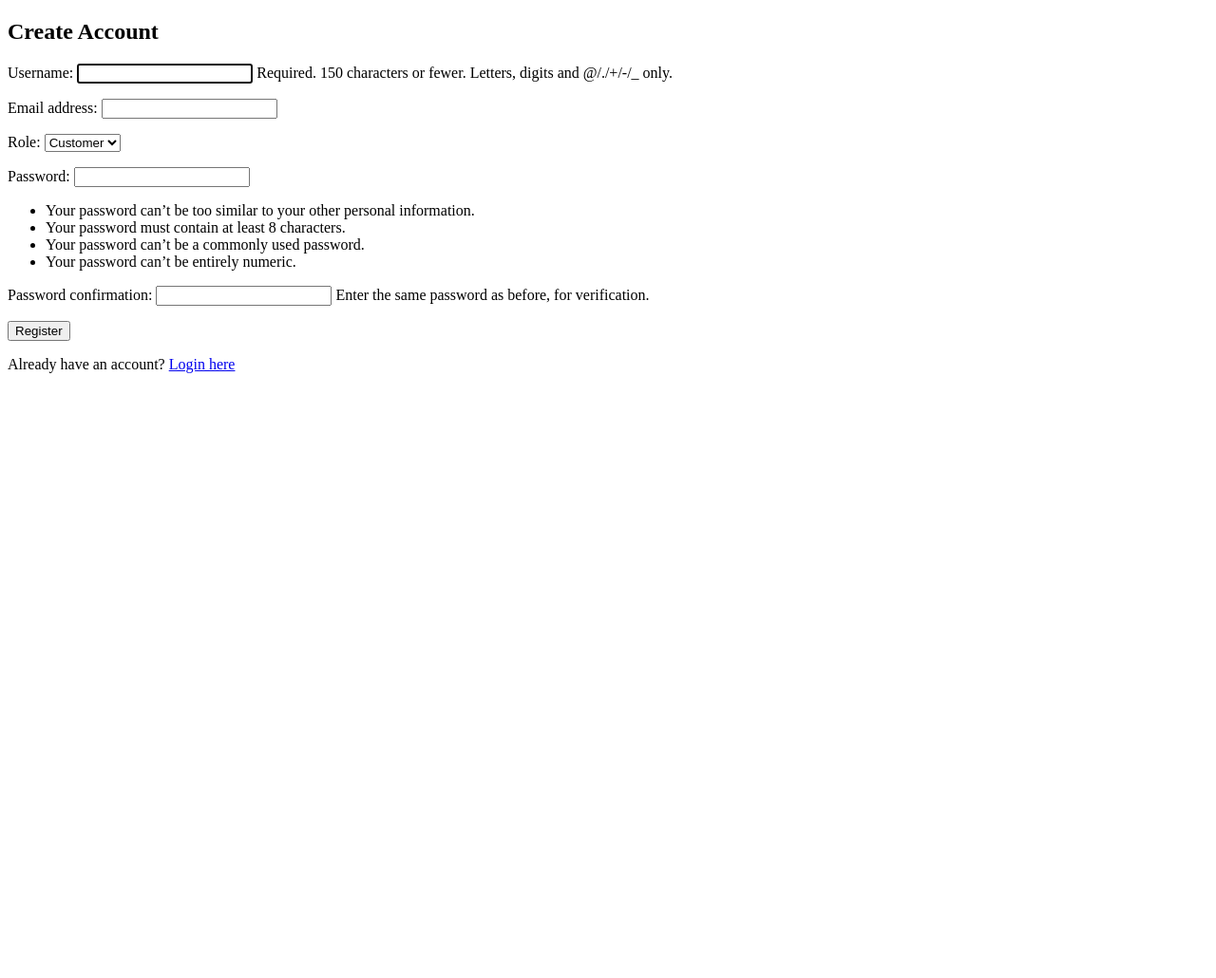
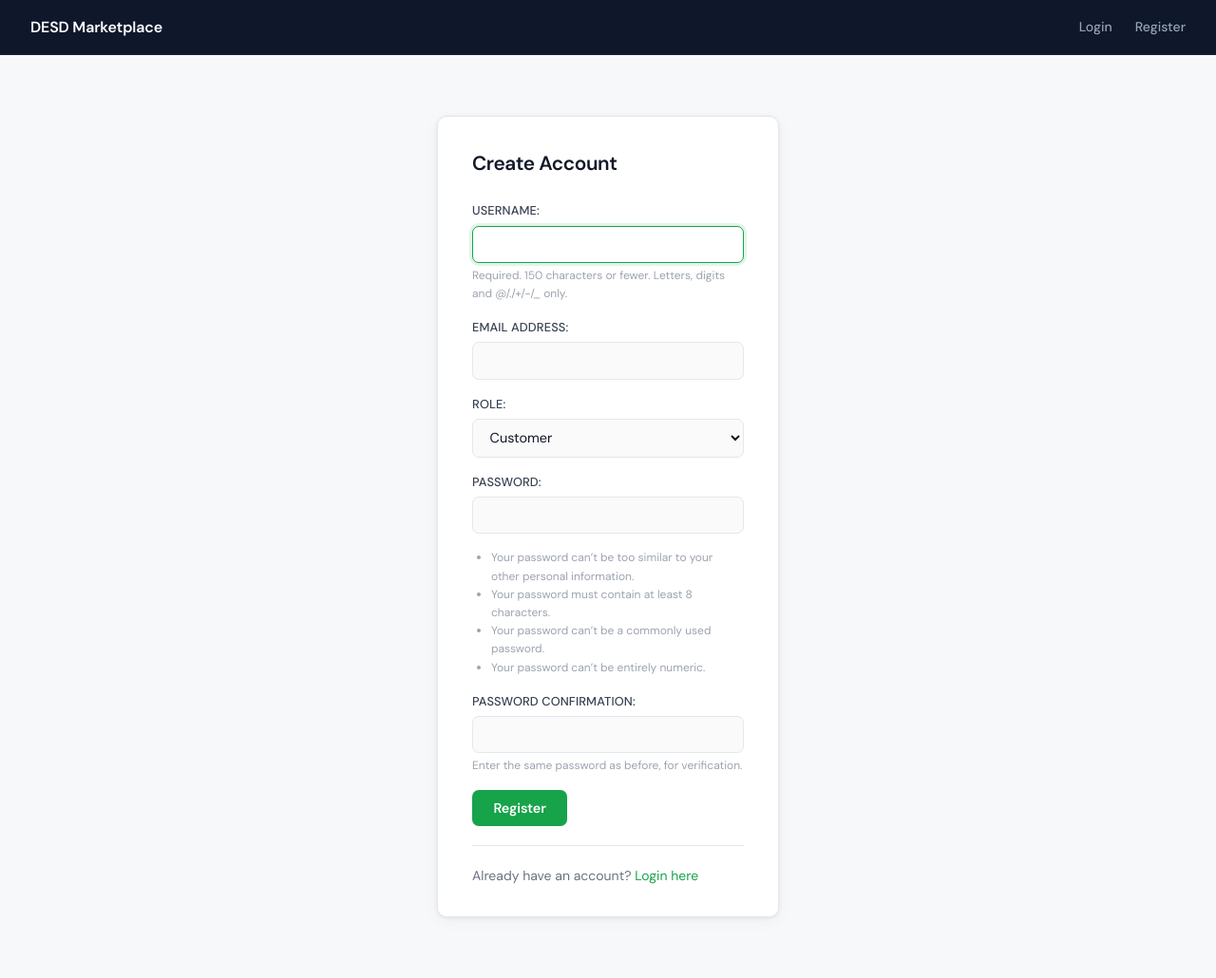
Before and after one commit to calwjones/DESD, a Django app: page /accounts/register/ in a window 1280 px wide. Shown: the whole page at 95% size. Before the commit the page ends 393 px from the top, so only its background shows below. Run offline with Django 5.2, Linux system fonts and the light colour scheme.

Commit message:
mockup website created, just basics for now

```diff
--- a/accounts/templates/accounts/register.html
+++ b/accounts/templates/accounts/register.html
@@ -1,13 +1,17 @@
-<!DOCTYPE html>
-<html>
-<head><title>Register</title></head>
-<body>
+{% extends "base.html" %}
+
+{% block title %}Register{% endblock %}
+
+{% block content %}
+<div class="auth-wrapper">
+  <div class="auth-card">
     <h2>Create Account</h2>
     <form method="post">
       {% csrf_token %}
       {{ form.as_p }}
-    <button type="submit">Register</button>
+      <button type="submit" class="btn btn-primary">Register</button>
     </form>
     <p>Already have an account? <a href="{% url 'accounts:login' %}">Login here</a></p>
-</body>
-</html>
+  </div>
+</div>
+{% endblock %}
--- a/accounts/views.py
+++ b/accounts/views.py
@@ -36,4 +36,4 @@ def login_view(request):
 
 def logout_view(request):
     logout(request)
-    return redirect('login')
+    return redirect('accounts:login')
--- a/marketplace/settings.py
+++ b/marketplace/settings.py
@@ -56,7 +56,7 @@ ROOT_URLCONF = 'marketplace.urls'
 TEMPLATES = [
     {
         'BACKEND': 'django.template.backends.django.DjangoTemplates',
-        'DIRS': [],
+        'DIRS': [BASE_DIR / 'templates'],
         'APP_DIRS': True,
         'OPTIONS': {
             'context_processors': [
@@ -122,5 +122,8 @@ USE_TZ = True
 # https://docs.djangoproject.com/en/6.0/howto/static-files/
 
 STATIC_URL = 'static/'
+STATICFILES_DIRS = [BASE_DIR / 'static']
 
 AUTH_USER_MODEL = 'accounts.CustomUser'
+
+LOGIN_URL = '/accounts/login/'
--- a/marketplace/urls.py
+++ b/marketplace/urls.py
@@ -17,7 +17,11 @@ Including another URLconf
 from django.contrib import admin
 from django.urls import path, include
 
+from . import views
+
 urlpatterns = [
     path('admin/', admin.site.urls),
     path('accounts/', include('accounts.urls')),
+    path('', views.marketplace_view, name='marketplace'),
+    path('dashboard/', views.producer_dashboard_view, name='producer_dashboard'),
 ]
--- /dev/null
+++ b/static/css/style.css
@@ -0,0 +1,239 @@
+:root {
+  --bg: #f7f8fa;
+  --surface: #ffffff;
+  --border: #e4e7ec;
+  --text: #111827;
+  --text-muted: #6b7280;
+  --accent: #16a34a;
+  --accent-hover: #15803d;
+  --nav-bg: #0f172a;
+  --nav-text: #94a3b8;
+  --nav-text-hover: #f1f5f9;
+  --error-bg: #fef2f2;
+  --error-text: #991b1b;
+  --error-border: #fecaca;
+  --success-bg: #f0fdf4;
+  --success-text: #166534;
+  --success-border: #bbf7d0;
+  --radius: 10px;
+  --shadow: 0 1px 4px rgba(0,0,0,0.07), 0 4px 16px rgba(0,0,0,0.04);
+}
+
+*, *::before, *::after {
+  box-sizing: border-box;
+  margin: 0;
+  padding: 0;
+}
+
+body {
+  font-family: 'DM Sans', system-ui, sans-serif;
+  color: var(--text);
+  background: var(--bg);
+  line-height: 1.6;
+  font-size: 15px;
+  -webkit-font-smoothing: antialiased;
+}
+
+a { color: var(--accent); text-decoration: none; }
+a:hover { text-decoration: underline; }
+
+/* ── Navbar ── */
+.navbar {
+  background: var(--nav-bg);
+  padding: 0 2rem;
+  display: flex;
+  align-items: center;
+  justify-content: space-between;
+  height: 58px;
+  border-bottom: 1px solid rgba(255,255,255,0.05);
+}
+
+.navbar-brand {
+  color: #fff;
+  font-size: 1rem;
+  font-weight: 600;
+  letter-spacing: -0.01em;
+}
+
+.navbar-brand:hover { text-decoration: none; color: #fff; }
+
+.navbar-links {
+  display: flex;
+  align-items: center;
+  gap: 1.5rem;
+}
+
+.navbar-links a {
+  color: var(--nav-text);
+  font-size: 0.875rem;
+  font-weight: 500;
+  transition: color 0.15s;
+}
+
+.navbar-links a:hover {
+  color: var(--nav-text-hover);
+  text-decoration: none;
+}
+
+.navbar-user {
+  color: #475569;
+  font-size: 0.8rem;
+  font-family: 'DM Mono', monospace;
+  background: rgba(255,255,255,0.06);
+  padding: 0.25rem 0.65rem;
+  border-radius: 20px;
+  border: 1px solid rgba(255,255,255,0.08);
+}
+
+/* ── Layout ── */
+.container {
+  max-width: 960px;
+  margin: 2.5rem auto;
+  padding: 0 1.5rem;
+}
+
+/* ── Cards ── */
+.card {
+  background: var(--surface);
+  border-radius: var(--radius);
+  border: 1px solid var(--border);
+  box-shadow: var(--shadow);
+  padding: 2rem 2.25rem;
+}
+
+.card h1 {
+  font-size: 1.45rem;
+  font-weight: 600;
+  letter-spacing: -0.02em;
+  margin-bottom: 0.4rem;
+}
+
+.card p { color: var(--text-muted); }
+
+/* ── Auth ── */
+.auth-wrapper {
+  max-width: 400px;
+  margin: 4rem auto;
+  padding: 0 1.25rem;
+}
+
+.auth-card {
+  background: var(--surface);
+  border-radius: var(--radius);
+  border: 1px solid var(--border);
+  box-shadow: var(--shadow);
+  padding: 2rem 2.25rem;
+}
+
+.auth-card h2 {
+  font-size: 1.3rem;
+  font-weight: 600;
+  letter-spacing: -0.02em;
+  margin-bottom: 1.5rem;
+  color: var(--text);
+}
+
+.auth-card form p {
+  margin-bottom: 1rem;
+}
+
+.auth-card > p {
+  margin-top: 1.25rem;
+  font-size: 0.875rem;
+  color: var(--text-muted);
+  border-top: 1px solid var(--border);
+  padding-top: 1.25rem;
+}
+
+.auth-card label {
+  display: block;
+  font-size: 0.8rem;
+  font-weight: 500;
+  color: #374151;
+  margin-bottom: 0.3rem;
+  letter-spacing: 0.01em;
+  text-transform: uppercase;
+}
+
+.auth-card input[type="text"],
+.auth-card input[type="password"],
+.auth-card input[type="email"],
+.auth-card select {
+  width: 100%;
+  padding: 0.6rem 0.85rem;
+  border: 1px solid var(--border);
+  border-radius: 7px;
+  font-size: 0.9rem;
+  font-family: inherit;
+  color: var(--text);
+  background: #fafafa;
+  transition: border-color 0.15s, box-shadow 0.15s;
+  outline: none;
+}
+
+.auth-card input:focus,
+.auth-card select:focus {
+  border-color: var(--accent);
+  box-shadow: 0 0 0 3px rgba(22, 163, 74, 0.12);
+  background: #fff;
+}
+
+.auth-card .helptext {
+  display: block;
+  font-size: 0.75rem;
+  color: #9ca3af;
+  margin-top: 0.25rem;
+}
+
+.auth-card ul {
+  padding-left: 1.25rem;
+  font-size: 0.75rem;
+  color: #9ca3af;
+  margin-top: 0.25rem;
+}
+
+/* ── Button ── */
+.btn {
+  display: inline-block;
+  padding: 0.6rem 1.4rem;
+  border: none;
+  border-radius: 7px;
+  font-size: 0.9rem;
+  font-weight: 600;
+  font-family: inherit;
+  cursor: pointer;
+  background: var(--accent);
+  color: #fff;
+  letter-spacing: -0.01em;
+  transition: background 0.15s, transform 0.1s;
+}
+
+.btn:hover {
+  background: var(--accent-hover);
+  text-decoration: none;
+}
+
+.btn:active { transform: translateY(1px); }
+
+/* ── Messages ── */
+.messages { list-style: none; margin-bottom: 1.25rem; }
+
+.messages li {
+  padding: 0.65rem 1rem;
+  border-radius: 7px;
+  font-size: 0.875rem;
+  margin-bottom: 0.5rem;
+  border: 1px solid transparent;
+}
+
+.messages .error {
+  background: var(--error-bg);
+  color: var(--error-text);
+  border-color: var(--error-border);
+}
+
+.messages .success {
+  background: var(--success-bg);
+  color: var(--success-text);
+  border-color: var(--success-border);
+}
--- /dev/null
+++ b/templates/base.html
@@ -0,0 +1,43 @@
+{% load static %}
+<!DOCTYPE html>
+<html lang="en">
+<head>
+  <meta charset="UTF-8">
+  <meta name="viewport" content="width=device-width, initial-scale=1.0">
+  <title>{% block title %}DESD Marketplace{% endblock %}</title>
+  <link rel="preconnect" href="https://fonts.googleapis.com">
+  <link rel="preconnect" href="https://fonts.gstatic.com" crossorigin>
+  <link href="https://fonts.googleapis.com/css2?family=DM+Sans:wght@400;500;600&family=DM+Mono:wght@400;500&display=swap" rel="stylesheet">
+  <link rel="stylesheet" href="{% static 'css/style.css' %}">
+</head>
+<body>
+  <nav class="navbar">
+    <a class="navbar-brand" href="{% url 'marketplace' %}">DESD Marketplace</a>
+    <div class="navbar-links">
+      {% if user.is_authenticated %}
+        <a href="{% url 'marketplace' %}">Marketplace</a>
+        {% if user.role == 'producer' %}
+          <a href="{% url 'producer_dashboard' %}">Dashboard</a>
+        {% endif %}
+        <span class="navbar-user">{{ user.username }}</span>
+        <a href="{% url 'accounts:logout' %}">Logout</a>
+      {% else %}
+        <a href="{% url 'accounts:login' %}">Login</a>
+        <a href="{% url 'accounts:register' %}">Register</a>
+      {% endif %}
+    </div>
+  </nav>
+
+  <div class="container">
+    {% if messages %}
+      <ul class="messages">
+        {% for message in messages %}
+          <li class="{{ message.tags }}">{{ message }}</li>
+        {% endfor %}
+      </ul>
+    {% endif %}
+
+    {% block content %}{% endblock %}
+  </div>
+</body>
+</html>
```
Also changed, not shown: accounts/templates/accounts/login.html (+11 -7 lines), marketplace/views.py (added, +16 -0 lines), templates/dashboard.html (added, +10 -0 lines), templates/marketplace.html (added, +10 -0 lines). Lines whose indentation alone changed are shown as unchanged.
